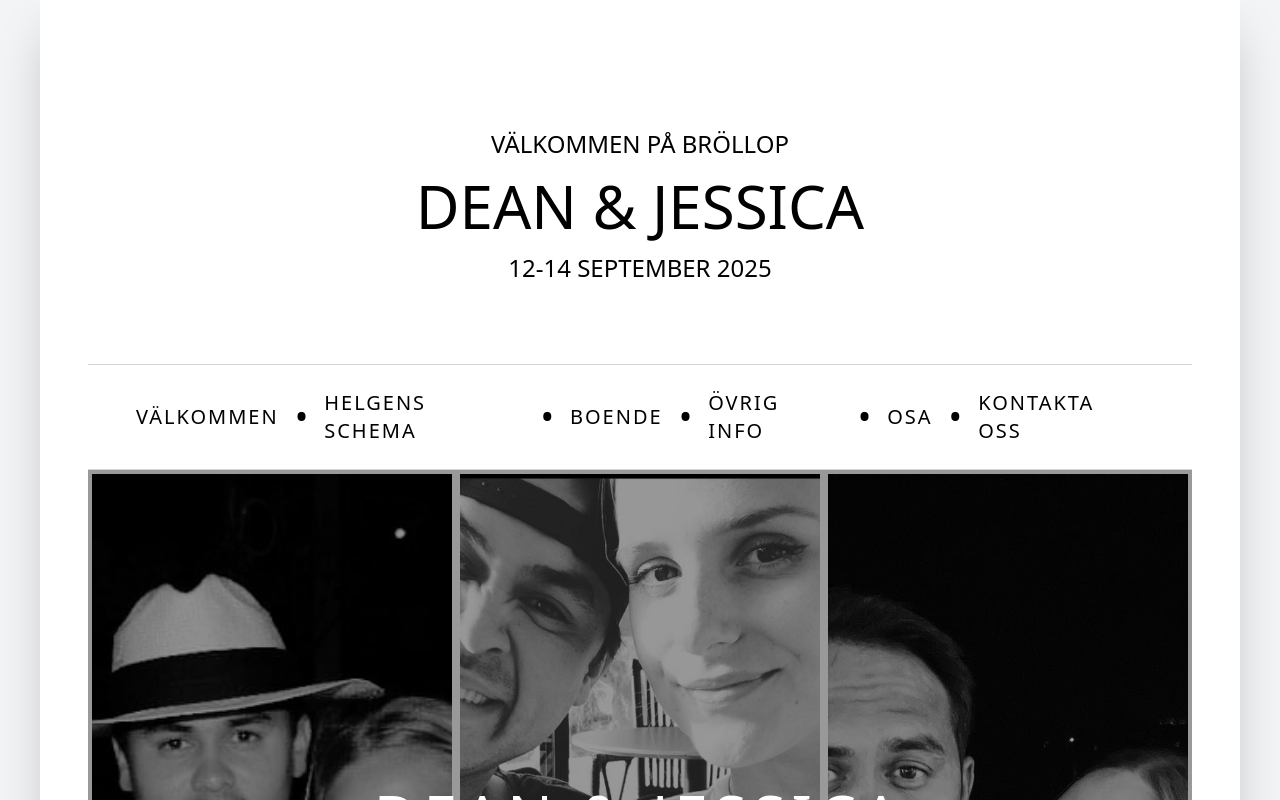
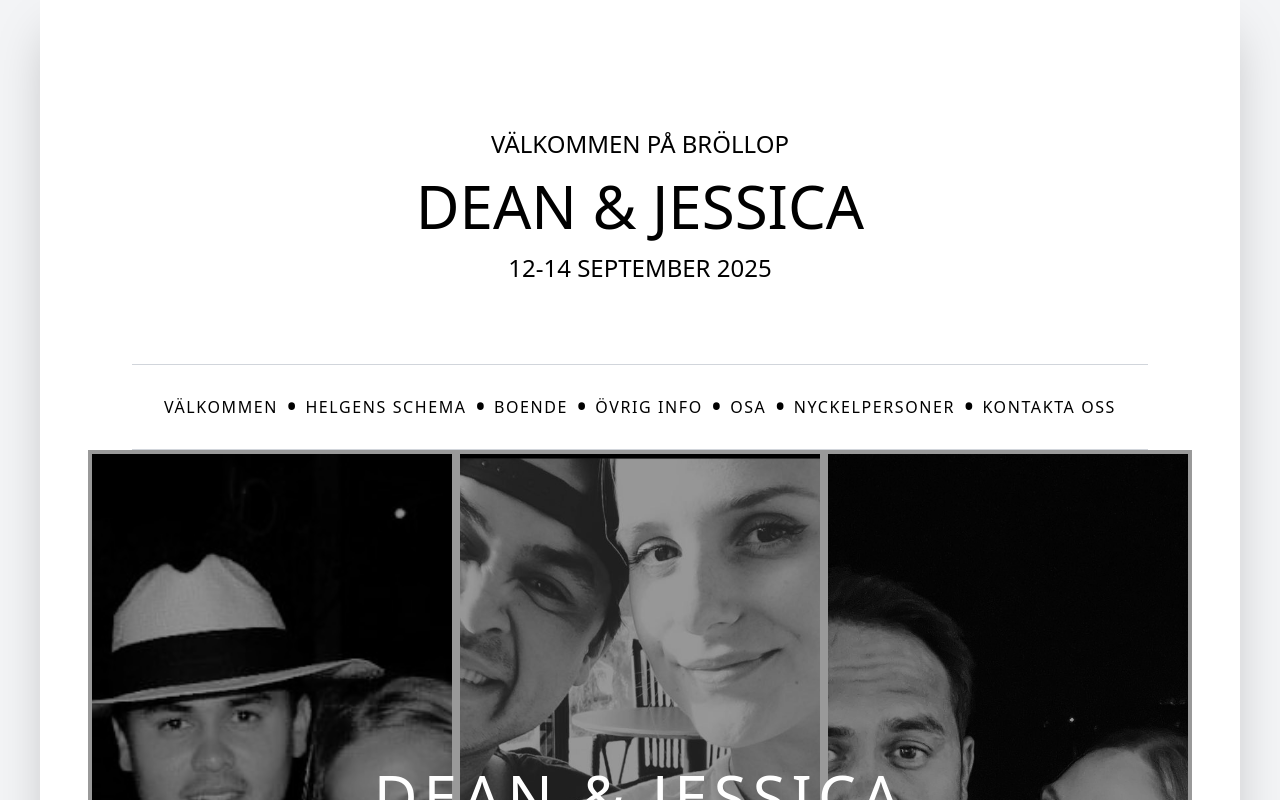
Before and after one commit to Hampes/deanjessicaWedding, a Next.js app: page / in a window 1280 px wide. Shown: the top 800 px of the page. Built offline with nearby package versions, Linux system fonts and the light colour scheme.

Commit message:
adding nyckelpersoner to header

```diff
--- a/components/Header.jsx
+++ b/components/Header.jsx
@@ -16,6 +16,7 @@ const Header = () => {
     { name: 'BOENDE', path: '/boende' },
     { name: 'ÖVRIG INFO', path: '/info' },
     { name: 'OSA', path: '/osa' },
+    { name: 'NYCKELPERSONER', path: '/nyckelpersoner' },
     { name: 'KONTAKTA OSS', path: '/kontakt' },
   ];
 
@@ -32,19 +33,19 @@ const Header = () => {
       <nav
         className={`lg:flex ${
           isMenuOpen ? 'flex' : 'hidden'
-        } flex-col lg:flex-row justify-center items-center py-3 lg:py-6 lg:gap-4 lg:mx-4 xl:mx-12`}
+        } flex-col lg:flex-row justify-center items-center py-3 lg:py-6 lg:gap-2 lg:mx-1 xl:mx-8`}
       >
         {menuItems.map((item, index) => (
           <React.Fragment key={item.name}>
             <Link
               href={item.path}
-              className="hover:text-gray-600 transition-colors py-2 lg:py-0 text-sm sm:text-base lg:text-lg xl:text-xl font-thin tracking-widest"
+              className="hover:text-gray-600 transition-colors py-2 lg:py-0 text-sm sm:text-base lg:text-sm xl:text-base font-thin tracking-widest"
               onClick={() => setIsMenuOpen(false)}
             >
               {item.name}
             </Link>
             {index < menuItems.length - 1 && (
-              <span className="hidden lg:block text-2xl lg:text-3xl xl:text-4xl">•</span>
+              <span className="hidden lg:block text-2xl lg:text-3xl xl:text-3xl">•</span>
             )}
           </React.Fragment>
         ))}
```
